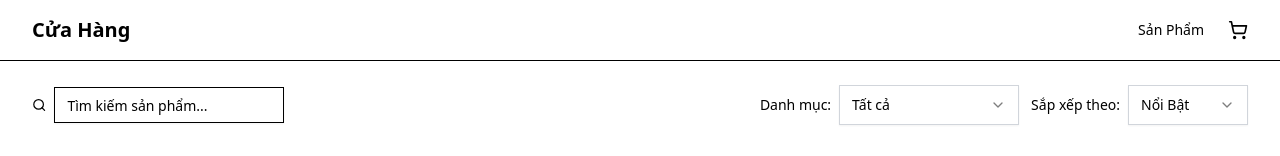
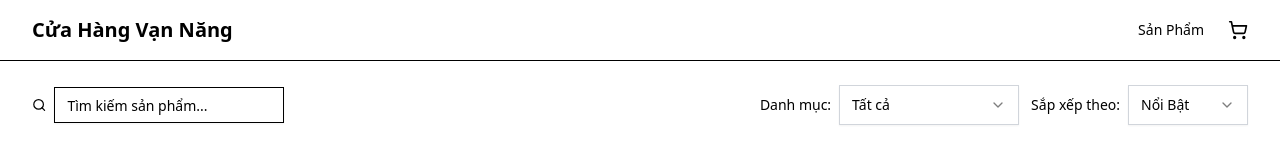
Before and after one commit to quangdev1607/web-store, a React (Vite) app in the folder frontend/: page /products in a window 1280 px wide. Shown: the top 156 px of the page. Built offline with nearby package versions, Linux system fonts and the light colour scheme.

Commit message:
adjust homepage ui

```diff
--- a/frontend/src/App.tsx
+++ b/frontend/src/App.tsx
@@ -1,13 +1,13 @@
-import { BrowserRouter, Routes, Route, Link, useNavigate, useParams } from 'react-router-dom';
-import { Layout } from '@/components/shared/layout';
-import { ProductsPage } from '@/pages/products';
-import { CheckoutPage } from '@/pages/checkout';
-import { CartProvider, useCart } from '@/hooks/use-cart';
-import { Button } from '@/components/ui/button';
-import { Image } from '@/components/ui/image';
-import { getProductById } from '@/mocks/products';
-import { useState } from 'react';
-import { Star, Minus, Plus, ShoppingCart, ArrowLeft, CheckCircle } from 'lucide-react';
+import { Layout } from "@/components/shared/layout";
+import { Button } from "@/components/ui/button";
+import { Image } from "@/components/ui/image";
+import { CartProvider, useCart } from "@/hooks/use-cart";
+import { getProductById } from "@/mocks/products";
+import { CheckoutPage } from "@/pages/checkout";
+import { ProductsPage } from "@/pages/products";
+import { ArrowLeft, CheckCircle, Minus, Plus, ShoppingCart, Star } from "lucide-react";
+import { useState } from "react";
+import { BrowserRouter, Link, Route, Routes, useNavigate, useParams } from "react-router-dom";
 
 function App() {
     return (
@@ -31,13 +31,20 @@ function App() {
 function HomePage() {
     return (
         <div className="space-y-8 text-center">
-      <h1 className="text-3xl font-bold">Chào Mừng Đến Với Cửa Hàng Của Chúng Tôi</h1>
+            <h1 className="text-3xl font-bold">Chào mừng đến với Cửa Hàng Vạn Năng</h1>
             <p className="text-muted-foreground max-w-2xl mx-auto">
-        Khám phá những sản phẩm tuyệt vời với giá cả hợp lý. Duyệt qua bộ sưu tập của chúng tôi và tìm chính xác những gì bạn đang tìm kiếm.
+                Khám phá những sản phẩm tuyệt vời với giá cả hợp lý. Duyệt qua bộ sưu tập của chúng tôi và tìm chính xác
+                những gì bạn đang tìm kiếm.
             </p>
-      <div className="flex justify-center space-x-4">
-        <Link to="/products"><Button>Mua Ngay</Button></Link>
-        <Link to="/cart"><Button variant="outline">Xem Giỏ Hàng</Button></Link>
+            <div className="flex justify-center">
+                <Link to="/products">
+                    <Button
+                        size="lg"
+                        className="px-8 text-base font-semibold bg-orange-500 hover:bg-orange-600 text-white shadow-lg hover:shadow-xl transition-all duration-300 transform hover:-translate-y-1"
+                    >
+                        Mua Ngay
+                    </Button>
+                </Link>
             </div>
         </div>
     );
@@ -54,7 +61,9 @@ function CartPage() {
                 <div className="border rounded-lg p-6">
                     <p className="text-center text-muted-foreground py-8">Giỏ hàng của bạn trống</p>
                     <div className="text-center">
-            <Link to="/products"><Button variant="outline">Tiếp Tục Mua Sắm</Button></Link>
+                        <Link to="/products">
+                            <Button variant="outline">Tiếp Tục Mua Sắm</Button>
+                        </Link>
                     </div>
                 </div>
             </div>
@@ -118,7 +127,7 @@ function CartPage() {
                         <span>Tổng Cộng</span>
                         <span>${totalPrice.toFixed(2)}</span>
                     </div>
-          <Button className="w-full" onClick={() => navigate('/checkout')}>
+                    <Button className="w-full" onClick={() => navigate("/checkout")}>
                         Tiến Hành Thanh Toán
                     </Button>
                 </div>
@@ -143,7 +152,9 @@ function ProductDetailPage() {
                 <div className="border rounded-lg p-6">
                     <p className="text-center text-muted-foreground py-8">Sản phẩm bạn đang tìm kiếm không tồn tại.</p>
                     <div className="text-center">
-            <Link to="/products"><Button variant="outline">Quay Lại Sản Phẩm</Button></Link>
+                        <Link to="/products">
+                            <Button variant="outline">Quay Lại Sản Phẩm</Button>
+                        </Link>
                     </div>
                 </div>
             </div>
@@ -159,7 +170,7 @@ function ProductDetailPage() {
         return Array.from({ length: 5 }, (_, i) => (
             <Star
                 key={i}
-        className={`h-4 w-4 ${i < Math.floor(rating) ? 'fill-yellow-400 text-yellow-400' : 'text-gray-300'}`}
+                className={`h-4 w-4 ${i < Math.floor(rating) ? "fill-yellow-400 text-yellow-400" : "text-gray-300"}`}
             />
         ));
     };
@@ -190,10 +201,16 @@ function ProductDetailPage() {
                                     key={idx}
                                     onClick={() => setSelectedImage(idx)}
                                     className={`flex-shrink-0 w-20 h-20 rounded-lg overflow-hidden border-2 transition-colors ${
-                    selectedImage === idx ? 'border-primary' : 'border-transparent hover:border-gray-300'
+                                        selectedImage === idx
+                                            ? "border-primary"
+                                            : "border-transparent hover:border-gray-300"
                                     }`}
                                 >
-                  <Image src={img} alt={`${product.name} ${idx + 1}`} className="w-full h-full object-cover" />
+                                    <Image
+                                        src={img}
+                                        alt={`${product.name} ${idx + 1}`}
+                                        className="w-full h-full object-cover"
+                                    />
                                 </button>
                             ))}
                         </div>
@@ -206,7 +223,9 @@ function ProductDetailPage() {
                         <h1 className="text-3xl font-bold">{product.name}</h1>
                         <div className="flex items-center gap-4 mt-2">
                             <div className="flex">{renderStars(product.rating || 0)}</div>
-              <span className="text-sm text-muted-foreground">({product.rating?.toFixed(1) || 'Chưa'} đánh giá)</span>
+                            <span className="text-sm text-muted-foreground">
+                                ({product.rating?.toFixed(1) || "Chưa"} đánh giá)
+                            </span>
                         </div>
                     </div>
 
@@ -272,11 +291,15 @@ function NotFoundPage() {
                 Xin lỗi, chúng tôi không thể tìm thấy trang bạn đang tìm kiếm.
             </p>
             <div className="flex justify-center space-x-4">
-        <Link to="/"><Button>Về Trang Chủ</Button></Link>
-        <Link to="/products"><Button variant="outline">Duyệt Sản Phẩm</Button></Link>
+                <Link to="/">
+                    <Button>Về Trang Chủ</Button>
+                </Link>
+                <Link to="/products">
+                    <Button variant="outline">Duyệt Sản Phẩm</Button>
+                </Link>
             </div>
         </div>
     );
 }
 
-export default App
+export default App;
--- a/frontend/src/components/shared/layout.tsx
+++ b/frontend/src/components/shared/layout.tsx
@@ -1,7 +1,7 @@
-import type { ReactNode } from 'react';
-import { Link } from 'react-router-dom';
-import { ShoppingCart } from 'lucide-react';
-import { useCart } from '@/hooks/use-cart';
+import { useCart } from "@/hooks/use-cart";
+import { ShoppingCart } from "lucide-react";
+import type { ReactNode } from "react";
+import { Link } from "react-router-dom";
 
 interface LayoutProps {
     children: ReactNode;
@@ -16,7 +16,7 @@ export function Layout({ children }: LayoutProps) {
                 <nav className="mx-auto flex max-w-7xl items-center justify-between px-4 py-4 sm:px-6 lg:px-8">
                     <div className="flex items-center space-x-4">
                         <Link to="/" className="text-xl font-semibold">
-              Cửa Hàng
+                            Cửa Hàng Vạn Năng
                         </Link>
                     </div>
                     <div className="flex items-center space-x-6">
@@ -34,9 +34,7 @@ export function Layout({ children }: LayoutProps) {
                     </div>
                 </nav>
             </header>
-      <main className="mx-auto max-w-7xl py-6 sm:px-6 lg:px-8 pb-12">
-        {children}
-      </main>
+            <main className="mx-auto max-w-7xl py-6 sm:px-6 lg:px-8 pb-12">{children}</main>
         </div>
     );
 }
```
Lines whose indentation alone changed are shown as unchanged.
